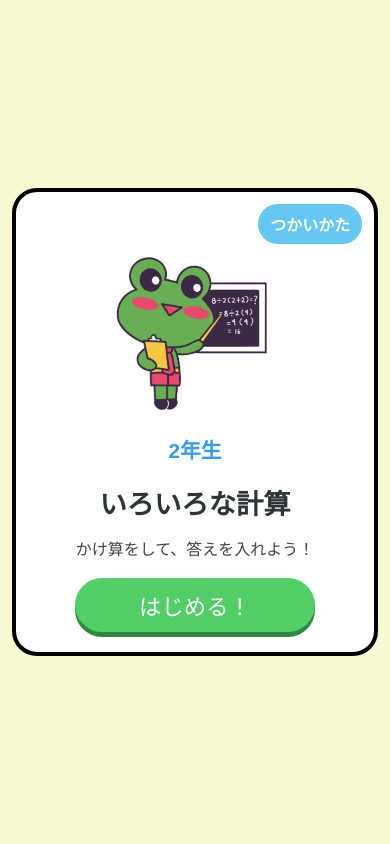
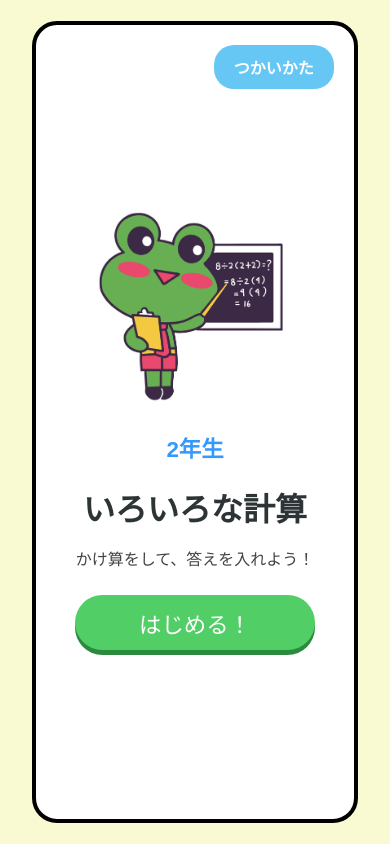
Before and after one commit to takito-27/A-math-learning-app-for-2nd-grade-elementary-school-students, a plain HTML site: page index.html in a window 390 px wide. Drawn offline with Linux system fonts and the light colour scheme.

Commit message:
スタート画面の表示サイズを画面領域の95％に調整

```diff
--- a/style.css
+++ b/style.css
@@ -2463,118 +2463,73 @@ button:disabled {
 
 
 /* ==========================================
-   スタート画面：端末サイズに応じた表示調整
+   スタート画面：表示領域に合わせたサイズ
    ========================================== */
 
 .cover-page {
-    width: min(90vw, 1200px);
-    height: auto;
+    width: 87%;
+    height: 95dvh;
+
     min-height: 0;
     max-height: none;
-    padding: clamp(16px, 3vw, 40px);
+
     margin: auto;
-}
-
+    padding: clamp(16px, 2vw, 40px);
+    box-sizing: border-box;
+}
+
+/* 中身は白い枠に合わせて配置 */
 .cover-content {
     width: 100%;
-    height: auto;
-    gap: clamp(12px, 4vw, 80px);
-}
-
-.cover-image,
-.cover-text {
-    min-width: 0;
-}
-
+    height: 100%;
+    gap: clamp(16px, 4vw, 80px);
+}
+
+/* 画像が大きくなりすぎないようにする */
 .cover-character {
     width: 100%;
-    max-width: min(360px, 32vw);
+    max-width: 360px;
+    max-height: 65dvh;
     height: auto;
     object-fit: contain;
 }
 
-/* 横向きで画面の高さが小さい端末 */
-@media (orientation: landscape) and (max-height: 700px) {
-    .cover-page {
-        padding: 12px 24px;
-    }
-
-    .cover-character {
-        max-height: 38dvh;
-        width: auto;
-        max-width: 100%;
-    }
-
-    .grade-title {
-        font-size: clamp(1rem, 3vh, 1.5rem);
-        margin-bottom: 8px;
-    }
-
-    .main-title {
-        font-size: clamp(1.5rem, 5vh, 2.5rem);
-        margin-bottom: 10px;
-    }
-
-    .cover-message {
-        font-size: clamp(0.9rem, 2.5vh, 1.2rem);
-        margin-bottom: 12px;
-    }
-
-    .start-btn {
-        width: min(220px, 100%);
-        height: 48px;
-        font-size: 1.3rem;
-    }
-}
-
-/* スマートフォンなど横幅が狭い端末 */
+/* 横幅が狭い画面だけ縦並びにする */
 @media (max-width: 600px) {
-    .cover-page {
-        width: 94vw;
-        padding: 50px 16px 20px;
-    }
-
     .cover-content {
         flex-direction: column;
-        gap: 12px;
+        gap: 16px;
     }
 
     .cover-image,
     .cover-text {
         width: 100%;
+        min-width: 0;
     }
 
     .cover-character {
-        width: auto;
-        max-width: min(180px, 55vw);
-        max-height: 24dvh;
+        max-width: 220px;
+        max-height: 30dvh;
     }
 
     .grade-title {
-        font-size: 1.3rem;
-        margin-bottom: 8px;
+        font-size: 1.4rem;
+        margin-bottom: 12px;
     }
 
     .main-title {
-        font-size: clamp(1.6rem, 7vw, 2.2rem);
-        margin-bottom: 12px;
+        font-size: 2rem;
+        margin-bottom: 16px;
     }
 
     .cover-message {
         font-size: 1rem;
-        line-height: 1.5;
-        margin-bottom: 16px;
+        margin-bottom: 20px;
     }
 
     .start-btn {
         width: min(240px, 100%);
-        height: 54px;
+        height: 55px;
         font-size: 1.4rem;
     }
-
-    .help-btn {
-        top: 12px;
-        right: 12px;
-        padding: 8px 12px;
-    }
-}
+}
```
